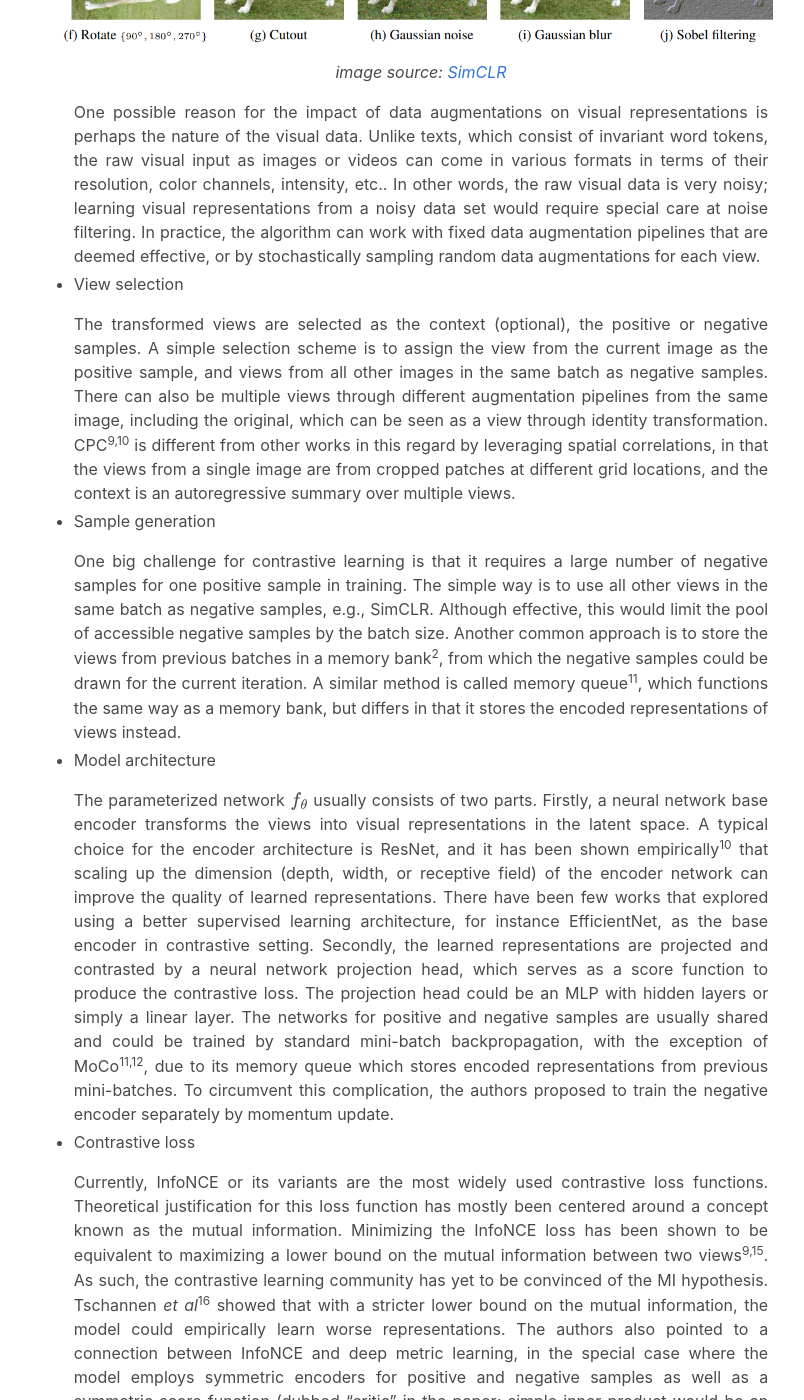
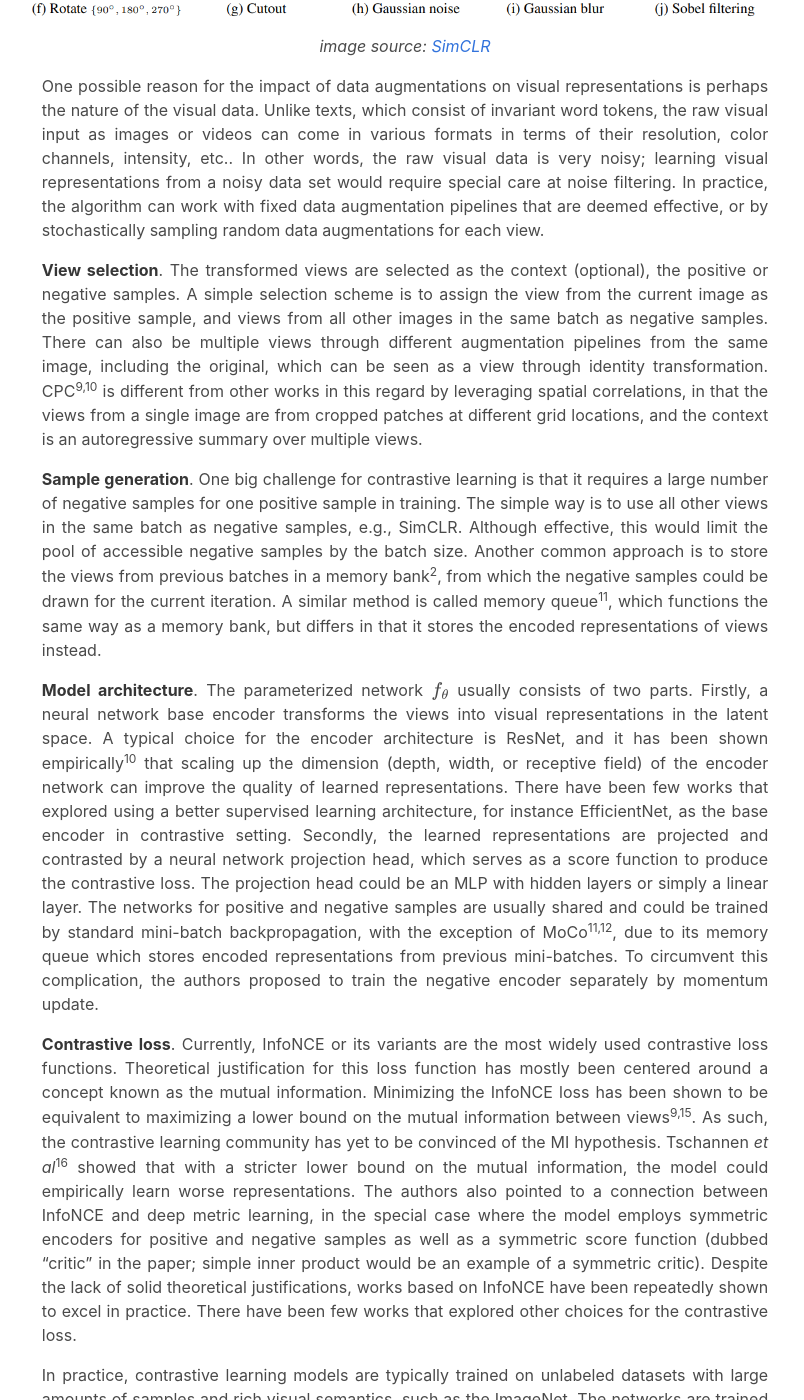
Before and after one commit to baihuaxie/baihuaxie.github.io, a Jekyll site: the page built from _posts/2020-09-16-Contrastive-Learning-of-Visual-Representations.md, in a window 1280 px wide and 1400 px high, scrolled down 6890 px. Shown: the whole window, without its empty margins (235-1039 px from the left). Built offline with Jekyll 4.4.1, drawn with Linux system fonts in a browser that asks for light colours; formulas are drawn with MathJax 3; some of the changed text lies outside the part shown.

Commit message:
Update 2020-09-16-Contrastive-Learning-of-Visual-Representations.md

```diff
--- a/_posts/2020-09-16-Contrastive-Learning-of-Visual-Representations.md
+++ b/_posts/2020-09-16-Contrastive-Learning-of-Visual-Representations.md
@@ -160,38 +160,24 @@ Summarizing the losses over a mini-batch would give the InfoNCE loss as formulat
 
 The InfoNCE loss is simple to implement in practice and clear in its contrastive format, making it an attractive objective function for contrastive learning. A series of works have emerged following a similar paradigm of InstDisc and CPC. They share a common contrastive learning framework that could be characterized as follows:
 
-* Data augmentation
+**Data augmentation**. An image in the dataset is first transformed by a string of various data augmentations into what would be known as a view in the contrastive learning literature. Data augmentations are of central importance to contrastive learning, in that: a) combination of data augmentations can effectively subsume a "pretext task"<sup>13</sup>; b) choice of the data augmentation pipeline has significant impact on the quality of the learned representations. In SimCLR<sup>13</sup>, the authors presented extensive ablation studies on the effectiveness of 10 most commonly used data augmentations, including:
 
-  An image in the dataset is first transformed by a string of various data augmentations into what would be known as a view in the contrastive learning literature. Data augmentations are of central importance to contrastive learning, in that: a) combination of data augmentations can effectively subsume a "pretext task"<sup>13</sup>; b) choice of the data augmentation pipeline has significant impact on the quality of the learned representations. In SimCLR<sup>13</sup>, the authors presented extensive ablation studies on the effectiveness of 10 most commonly used data augmentations, including:
+{: class="columns is-full is-centered"}
 
-  {: class="columns is-full is-centered"}
+![data augmentations in SimCLR](/assets/images/05_contrastive_learning_framework_fig1_data_augmentation_in_SimCLR.png)
 
-  ![data augmentations in SimCLR](/assets/images/05_contrastive_learning_framework_fig1_data_augmentation_in_SimCLR.png)
+{: style="text-align: center;"}
+*image source: [SimCLR](https://arxiv.org/pdf/2002.05709.pdf)*
 
-  {: style="text-align: center;"}
-  *image source: [SimCLR](https://arxiv.org/pdf/2002.05709.pdf)*
+One possible reason for the impact of data augmentations on visual representations is perhaps the nature of the visual data. Unlike texts, which consist of invariant word tokens, the raw visual input as images or videos can come in various formats in terms of their resolution, color channels, intensity, etc.. In other words, the raw visual data is very noisy; learning visual representations from a noisy data set would require special care at noise filtering. In practice, the algorithm can work with fixed data augmentation pipelines that are deemed effective, or by stochastically sampling random data augmentations for each view.
 
-  One possible reason for the impact of data augmentations on visual representations is perhaps the nature of the visual data. Unlike texts, which consist of invariant word tokens, the raw visual input as images or videos can come in various formats in terms of their resolution, color channels, intensity, etc.. In other words, the raw visual data is very noisy; learning visual representations from a noisy data set would require special care at noise filtering. In practice, the algorithm can work with fixed data augmentation pipelines that are deemed effective, or by stochastically sampling random data augmentations for each view.
+**View selection**. The transformed views are selected as the context (optional), the positive or negative samples. A simple selection scheme is to assign the view from the current image as the positive sample, and views from all other images in the same batch as negative samples. There can also be multiple views through different augmentation pipelines from the same image, including the original, which can be seen as a view through identity transformation. CPC<sup>9,10</sup> is different from other works in this regard by leveraging spatial correlations, in that the views from a single image are from cropped patches at different grid locations, and the context is an autoregressive summary over multiple views.
 
+**Sample generation**. One big challenge for contrastive learning is that it requires a large number of negative samples for one positive sample in training. The simple way is to use all other views in the same batch as negative samples, e.g., SimCLR. Although effective, this would limit the pool of accessible negative samples by the batch size. Another common approach is to store the views from previous batches in a memory bank<sup>2</sup>, from which the negative samples could be drawn for the current iteration. A similar method is called memory queue<sup>11</sup>, which functions the same way as a memory bank, but differs in that it stores the encoded representations of views instead.
 
-* View selection
+**Model architecture**. The parameterized network $$f_\theta$$ usually consists of two parts. Firstly, a neural network base encoder transforms the views into visual representations in the latent space. A typical choice for the encoder architecture is ResNet, and it has been shown empirically<sup>10</sup> that scaling up the dimension (depth, width, or receptive field) of the encoder network can improve the quality of learned representations. There have been few works that explored using a better supervised learning architecture, for instance EfficientNet, as the base encoder in contrastive setting. Secondly, the learned representations are projected and contrasted by a neural network projection head, which serves as a score function to produce the contrastive loss. The projection head could be an MLP with hidden layers or simply a linear layer. The networks for positive and negative samples are usually shared and could be trained by standard mini-batch backpropagation, with the exception of MoCo<sup>11,12</sup>, due to its memory queue which stores encoded representations from previous mini-batches. To circumvent this complication, the authors proposed to train the negative encoder separately by momentum update.
 
-  The transformed views are selected as the context (optional), the positive or negative samples. A simple selection scheme is to assign the view from the current image as the positive sample, and views from all other images in the same batch as negative samples. There can also be multiple views through different augmentation pipelines from the same image, including the original, which can be seen as a view through identity transformation. CPC<sup>9,10</sup> is different from other works in this regard by leveraging spatial correlations, in that the views from a single image are from cropped patches at different grid locations, and the context is an autoregressive summary over multiple views.
-
-
-* Sample generation
-
-  One big challenge for contrastive learning is that it requires a large number of negative samples for one positive sample in training. The simple way is to use all other views in the same batch as negative samples, e.g., SimCLR. Although effective, this would limit the pool of accessible negative samples by the batch size. Another common approach is to store the views from previous batches in a memory bank<sup>2</sup>, from which the negative samples could be drawn for the current iteration. A similar method is called memory queue<sup>11</sup>, which functions the same way as a memory bank, but differs in that it stores the encoded representations of views instead.
-
-
-* Model architecture
-
-  The parameterized network $$f_\theta$$ usually consists of two parts. Firstly, a neural network base encoder transforms the views into visual representations in the latent space. A typical choice for the encoder architecture is ResNet, and it has been shown empirically<sup>10</sup> that scaling up the dimension (depth, width, or receptive field) of the encoder network can improve the quality of learned representations. There have been few works that explored using a better supervised learning architecture, for instance EfficientNet, as the base encoder in contrastive setting. Secondly, the learned representations are projected and contrasted by a neural network projection head, which serves as a score function to produce the contrastive loss. The projection head could be an MLP with hidden layers or simply a linear layer. The networks for positive and negative samples are usually shared and could be trained by standard mini-batch backpropagation, with the exception of MoCo<sup>11,12</sup>, due to its memory queue which stores encoded representations from previous mini-batches. To circumvent this complication, the authors proposed to train the negative encoder separately by momentum update.
-
-
-* Contrastive loss
-
-  Currently, InfoNCE or its variants are the most widely used contrastive loss functions. Theoretical justification for this loss function has mostly been centered around a concept known as the mutual information. Minimizing the InfoNCE loss has been shown to be equivalent to maximizing a lower bound on the mutual information between two views<sup>9,15</sup>. As such, the contrastive learning community has yet to be convinced of the MI hypothesis. Tschannen _et al_<sup>16</sup> showed that with a stricter lower bound on the mutual information, the model could empirically learn worse representations. The authors also pointed to a connection between InfoNCE and deep metric learning, in the special case where the model employs symmetric encoders for positive and negative samples as well as a symmetric score function (dubbed "critic" in the paper; simple inner product would be an example of a symmetric critic). Despite the lack of solid theoretical justifications, works based on InfoNCE have been repeatedly shown to excel in practice. There have been few works that explored other choices for the contrastive loss.
+**Contrastive loss**. Currently, InfoNCE or its variants are the most widely used contrastive loss functions. Theoretical justification for this loss function has mostly been centered around a concept known as the mutual information. Minimizing the InfoNCE loss has been shown to be equivalent to maximizing a lower bound on the mutual information between views<sup>9,15</sup>. As such, the contrastive learning community has yet to be convinced of the MI hypothesis. Tschannen _et al_<sup>16</sup> showed that with a stricter lower bound on the mutual information, the model could empirically learn worse representations. The authors also pointed to a connection between InfoNCE and deep metric learning, in the special case where the model employs symmetric encoders for positive and negative samples as well as a symmetric score function (dubbed "critic" in the paper; simple inner product would be an example of a symmetric critic). Despite the lack of solid theoretical justifications, works based on InfoNCE have been repeatedly shown to excel in practice. There have been few works that explored other choices for the contrastive loss.
 
 In practice, contrastive learning models are typically trained on unlabeled datasets with large amounts of samples and rich visual semantics, such as the ImageNet. The networks are trained by stochastic gradient descent, although more recent works have opted to use more sophisticated optimizers than Adam or SGD. SimCLR and BYOL<sup>17</sup> both used the LARS optimizer for the availability of large batch sizes (up to 32K). The downside of contrastive learning is perhaps that it is now even more costly to train, as these methods typically require training over hundreds of epochs with large batch sizes.
 
```
